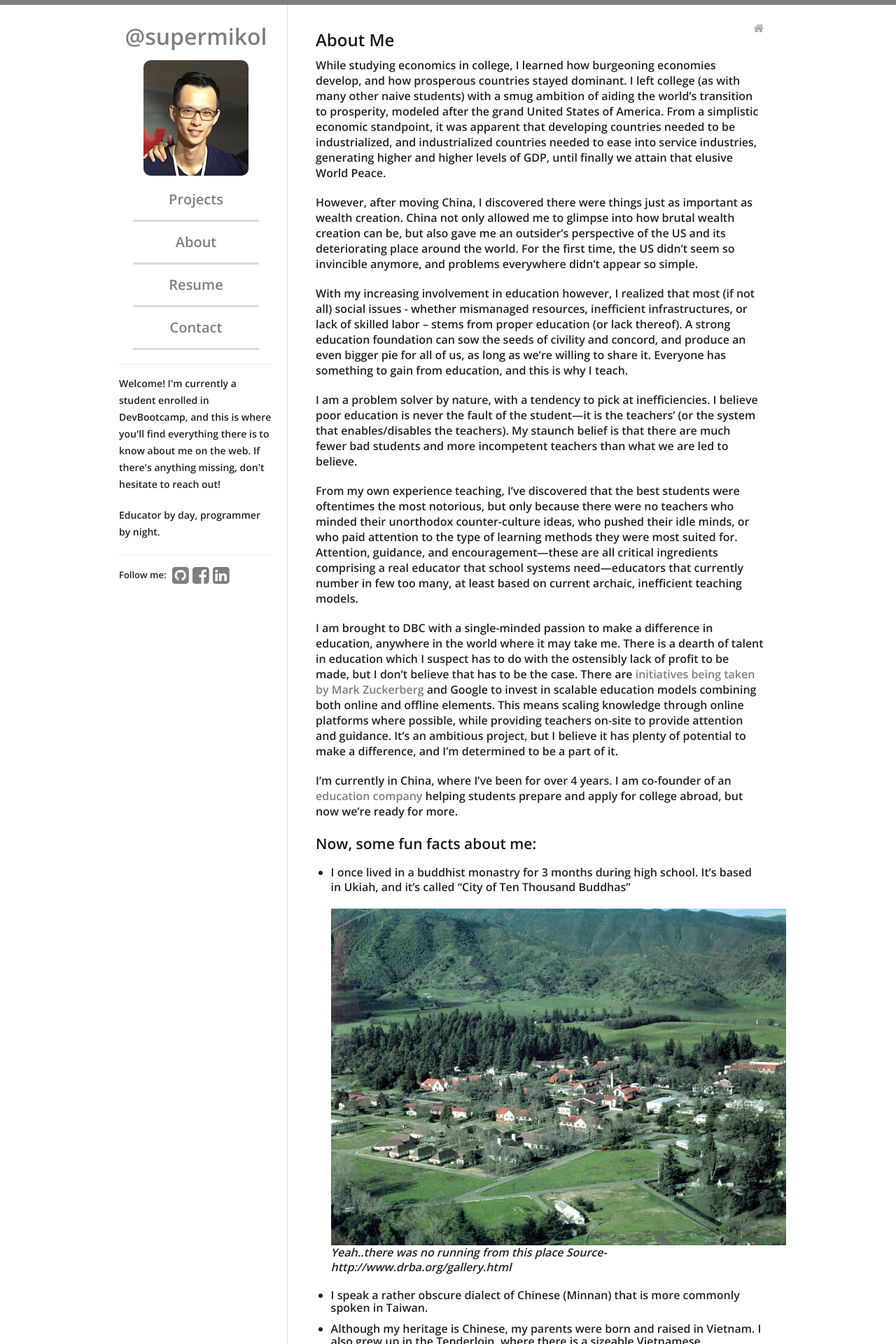
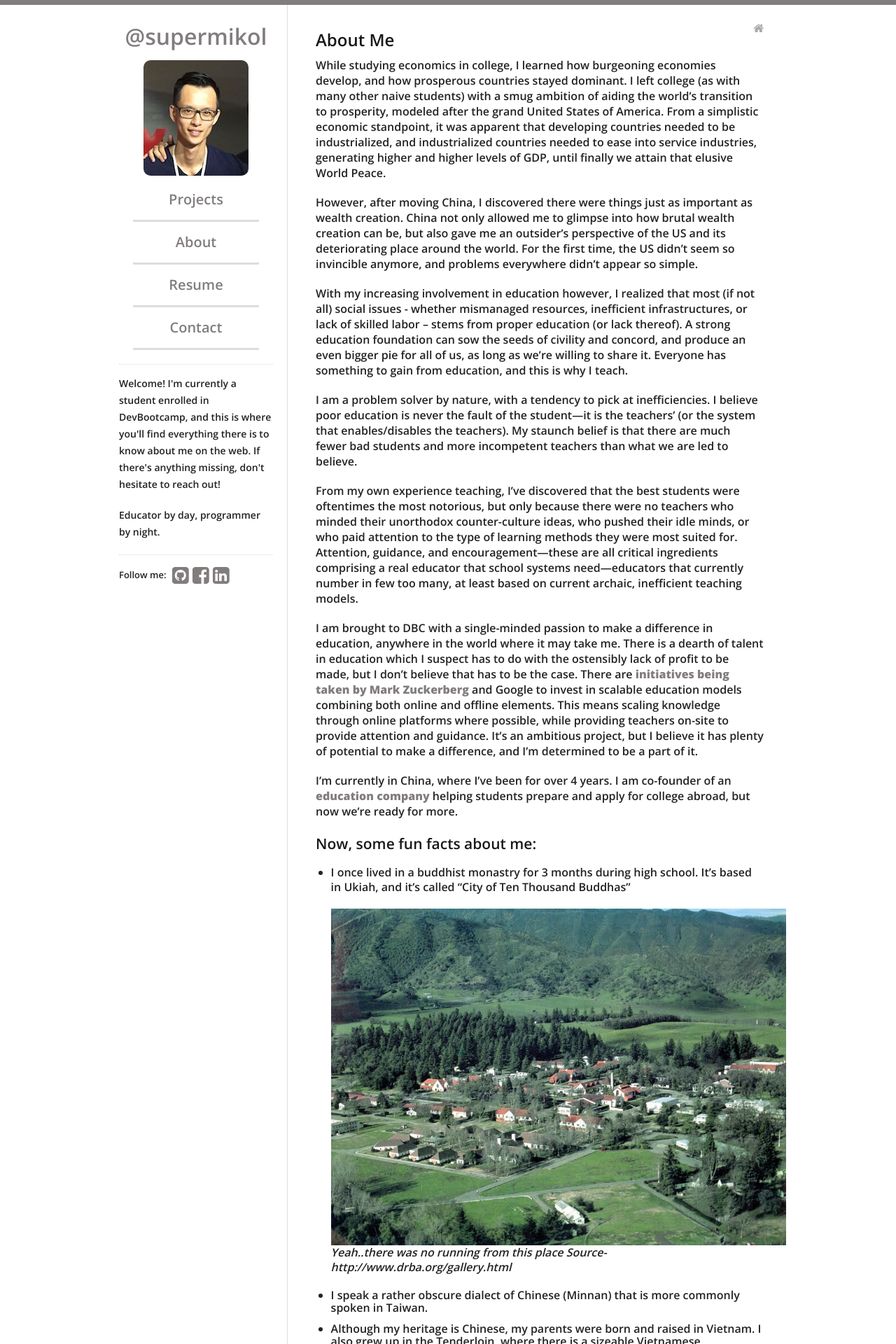
Before and after one commit to supermikol/homepage, a Jekyll site: the page built from about.md, in a window 1280 px wide. Shown: the top 1920 px of the page at 70% size. Built offline with Jekyll 4.4.1, drawn with Linux system fonts in a browser that asks for light colours; nearby versions of some CDN libraries.

Commit message:
bold links

```diff
--- a/about.md
+++ b/about.md
@@ -13,9 +13,9 @@ I am a problem solver by nature, with a tendency to pick at inefficiencies. I be
 
 From my own experience teaching, I’ve discovered that the best students were oftentimes the most notorious, but only because there were no teachers who minded their unorthodox counter-culture ideas, who pushed their idle minds, or who paid attention to the type of learning methods they were most suited for. Attention, guidance, and encouragement—these are all critical ingredients comprising a real educator that school systems need—educators that currently number in few too many, at least based on current archaic, inefficient teaching models.
 
-I am brought to DBC with a single-minded passion to make a difference in education, anywhere in the world where it may take me. There is a dearth of talent in education which I suspect has to do with the ostensibly lack of profit to be made, but I don’t believe that has to be the case. There are [initiatives being taken by Mark Zuckerberg](http://www.theverge.com/2015/9/3/9252845/facebook-education-software-plp-summit) and Google to invest in scalable education models combining both online and offline elements. This means scaling knowledge through online platforms where possible, while providing teachers on-site to provide attention and guidance. It’s an ambitious project, but I believe it has plenty of potential to make a difference, and I’m determined to be a part of it.
+I am brought to DBC with a single-minded passion to make a difference in education, anywhere in the world where it may take me. There is a dearth of talent in education which I suspect has to do with the ostensibly lack of profit to be made, but I don’t believe that has to be the case. There are __[initiatives being taken by Mark Zuckerberg](http://www.theverge.com/2015/9/3/9252845/facebook-education-software-plp-summit)__ and Google to invest in scalable education models combining both online and offline elements. This means scaling knowledge through online platforms where possible, while providing teachers on-site to provide attention and guidance. It’s an ambitious project, but I believe it has plenty of potential to make a difference, and I’m determined to be a part of it.
 
-I'm currently in China, where I've been for over 4 years. I am co-founder of an [education company](http://www.cunshande.com) helping students prepare and apply for college abroad, but now we're ready for more.
+I'm currently in China, where I've been for over 4 years. I am co-founder of an __[education company](http://www.cunshande.com)__ helping students prepare and apply for college abroad, but now we're ready for more.
 
 ####Now, some fun facts about me:
 * I once lived in a buddhist monastry for 3 months during high school. It's based in Ukiah, and it's called "City of Ten Thousand Buddhas"
```
